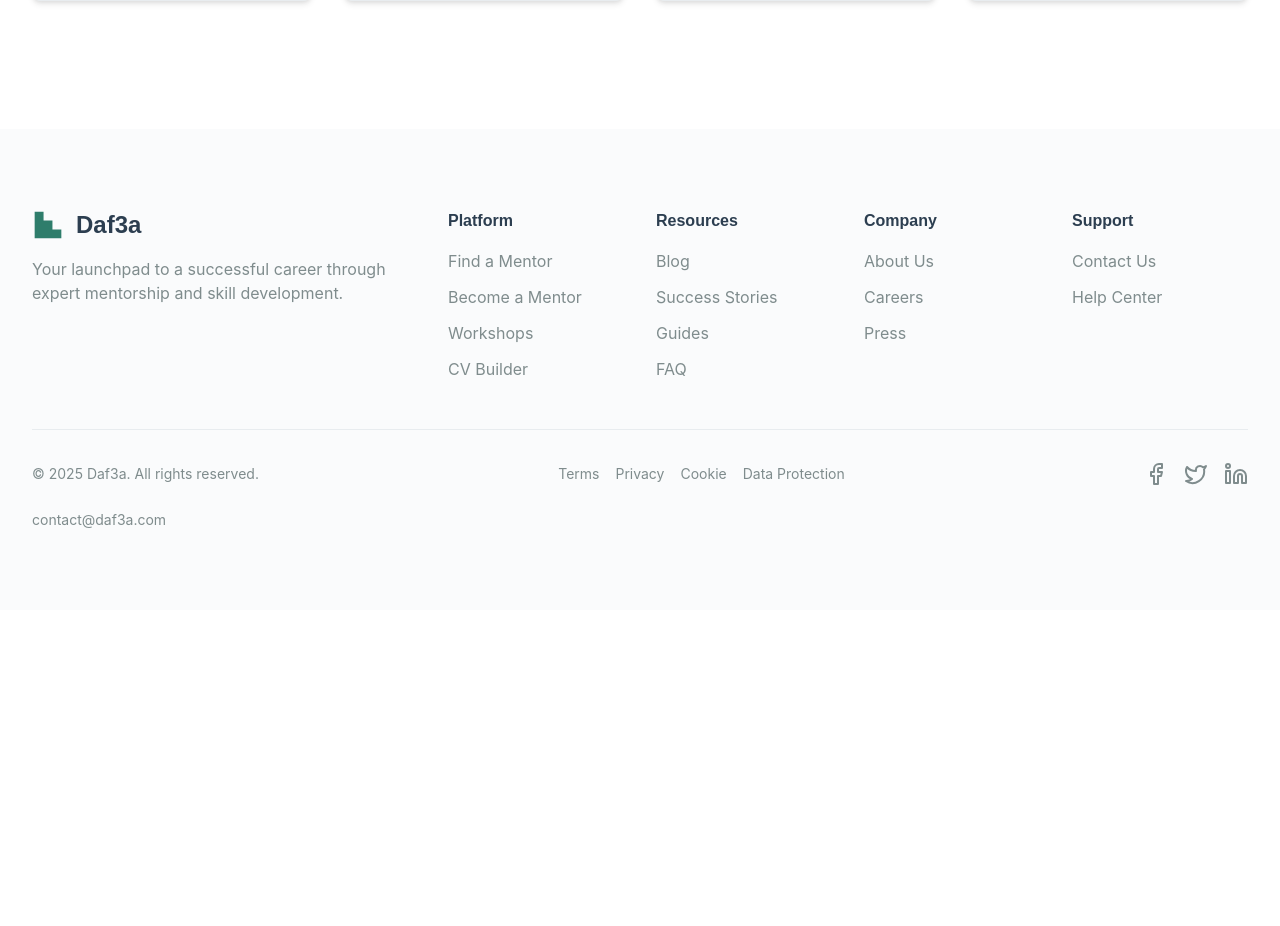
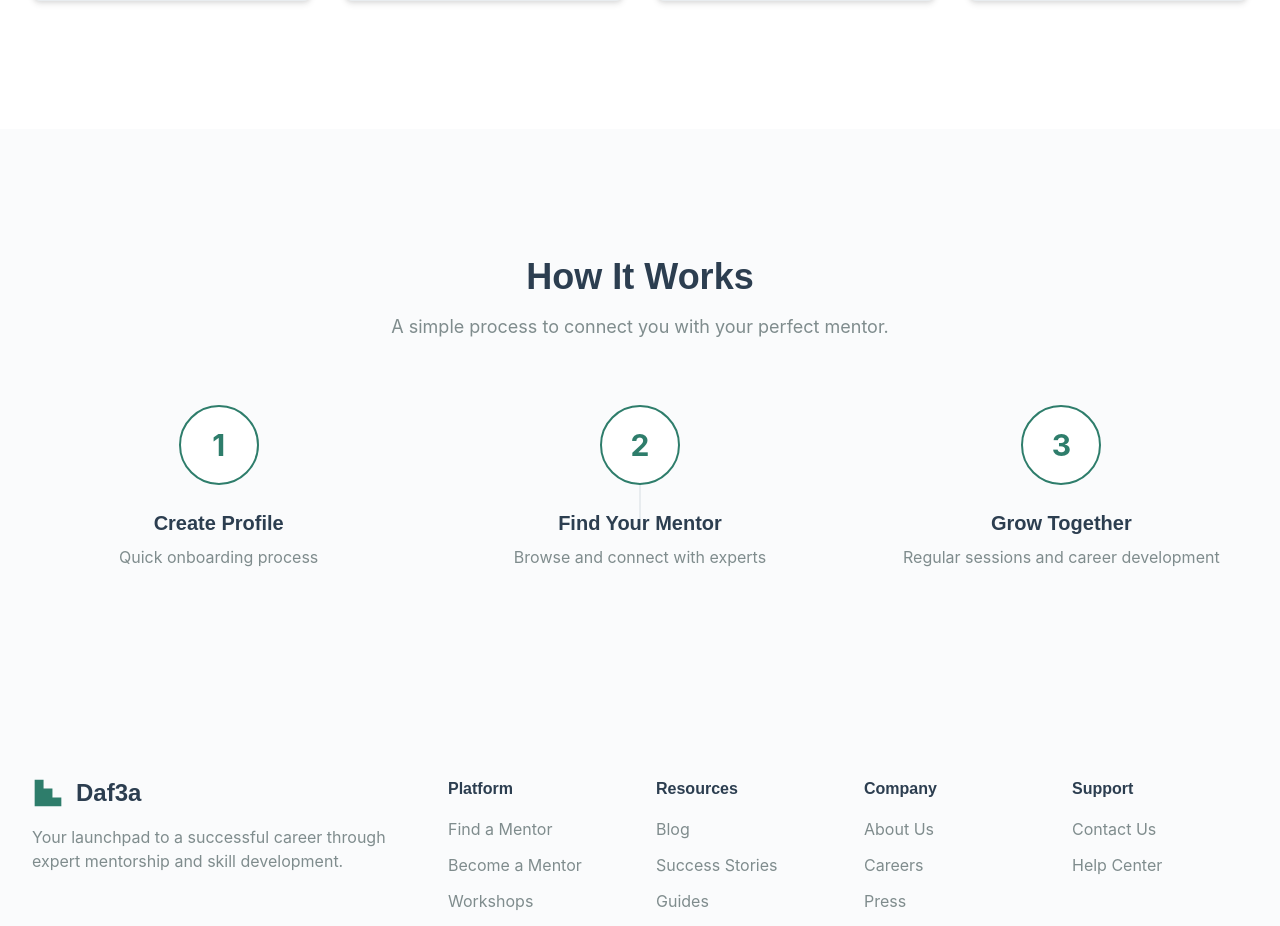
Before and after one commit to abdallaskar/Daf3a, a React (Vite) app: page / in a window 1280 px wide. Shown: the part 1684-2610 px from the top of the page. Before the commit the page ends 2294 px from the top, so only its background shows below. Built offline with nearby package versions, Linux system fonts and the light colour scheme.

Commit message:
HowItWorks /Home page

```diff
--- a/src/pages/Home/Home.jsx
+++ b/src/pages/Home/Home.jsx
@@ -1,5 +1,6 @@
 import Features from "./Features";
 import Hero from "./Hero";
+import HowItWorks from "./HowItWorks";
 import OurMentors from "./OurMentors";
 
 function Home() {
@@ -8,6 +9,7 @@ function Home() {
       <Hero />
       <Features />
       <OurMentors/>
+      <HowItWorks/>
     </div>
   );
 }
--- /dev/null
+++ b/src/pages/Home/HowItWorks.jsx
@@ -0,0 +1,58 @@
+function HowItWorks() {
+  return (
+    <>
+      <section class="py-24 bg-background sm:py-32">
+        <div class="container mx-auto px-4 sm:px-6 lg:px-8">
+          <div class="text-center">
+            <h2 class="font-poppins text-3xl text-primary font-bold sm:text-4xl">
+              How It Works
+            </h2>
+            <p class="mt-4 max-w-2xl mx-auto text-lg text-secondary">
+              A simple process to connect you with your perfect mentor.
+            </p>
+          </div>
+          <div class="relative mt-16">
+            <div class="absolute left-1/2 top-10 hidden h-[calc(100%-5rem)] w-0.5 -translate-x-1/2 bg-[var(--border)] md:block"></div>
+            <div class="grid grid-cols-1 gap-12 md:grid-cols-3">
+              <div class="relative flex flex-col items-center text-center">
+                <div class="flex h-20 w-20 items-center justify-center rounded-full border-2 border-primary bg-surface text-3xl font-bold text-brand">
+                  1
+                </div>
+                <h3 class="mt-6 font-poppins text-primary text-xl font-semibold">
+                  Create Profile
+                </h3>
+                <p class="mt-2 text-base text-secondary">
+                  Quick onboarding process
+                </p>
+              </div>
+              <div class="relative flex flex-col items-center text-center">
+                <div class="flex h-20 w-20 items-center justify-center rounded-full border-2 border-primary bg-surface text-3xl font-bold text-brand">
+                  2
+                </div>
+                <h3 class="mt-6 font-poppins text-primary text-xl font-semibold">
+                  Find Your Mentor
+                </h3>
+                <p class="mt-2 text-base text-secondary">
+                  Browse and connect with experts
+                </p>
+              </div>
+              <div class="relative flex flex-col items-center text-center">
+                <div class="flex h-20 w-20 items-center justify-center rounded-full border-2 border-primary bg-surface text-3xl font-bold text-brand">
+                  3
+                </div>
+                <h3 class="mt-6 font-poppins text-primary text-xl font-semibold">
+                  Grow Together
+                </h3>
+                <p class="mt-2 text-base text-secondary">
+                  Regular sessions and career development
+                </p>
+              </div>
+            </div>
+          </div>
+        </div>
+      </section>
+    </>
+  );
+}
+
+export default HowItWorks;
```
